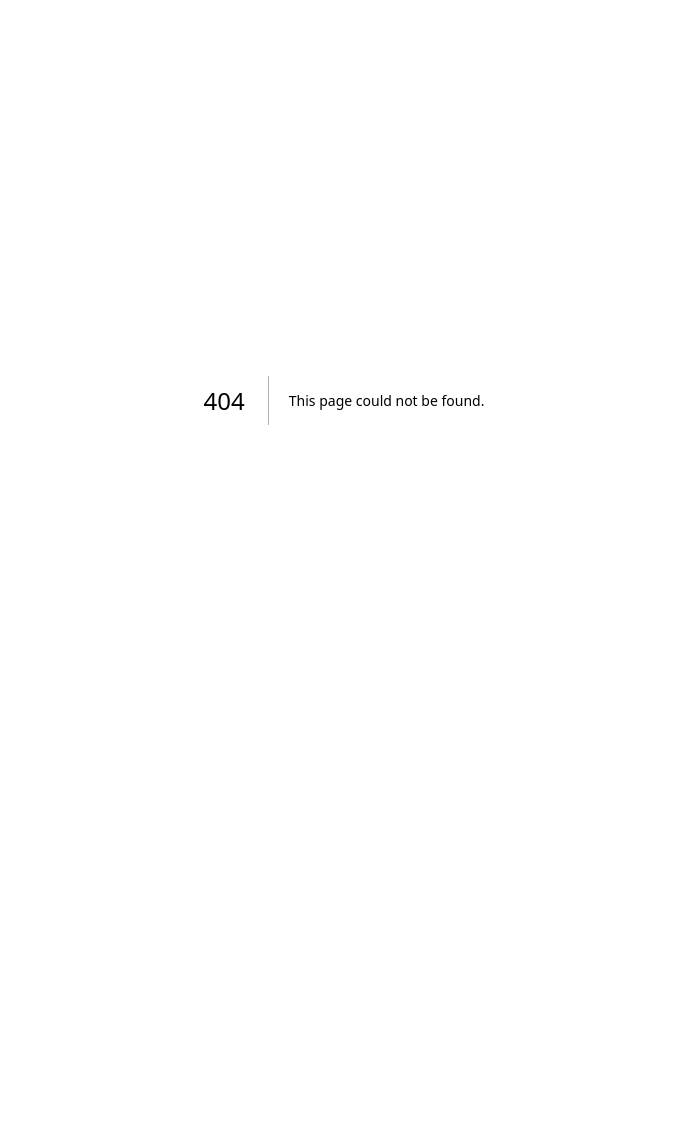
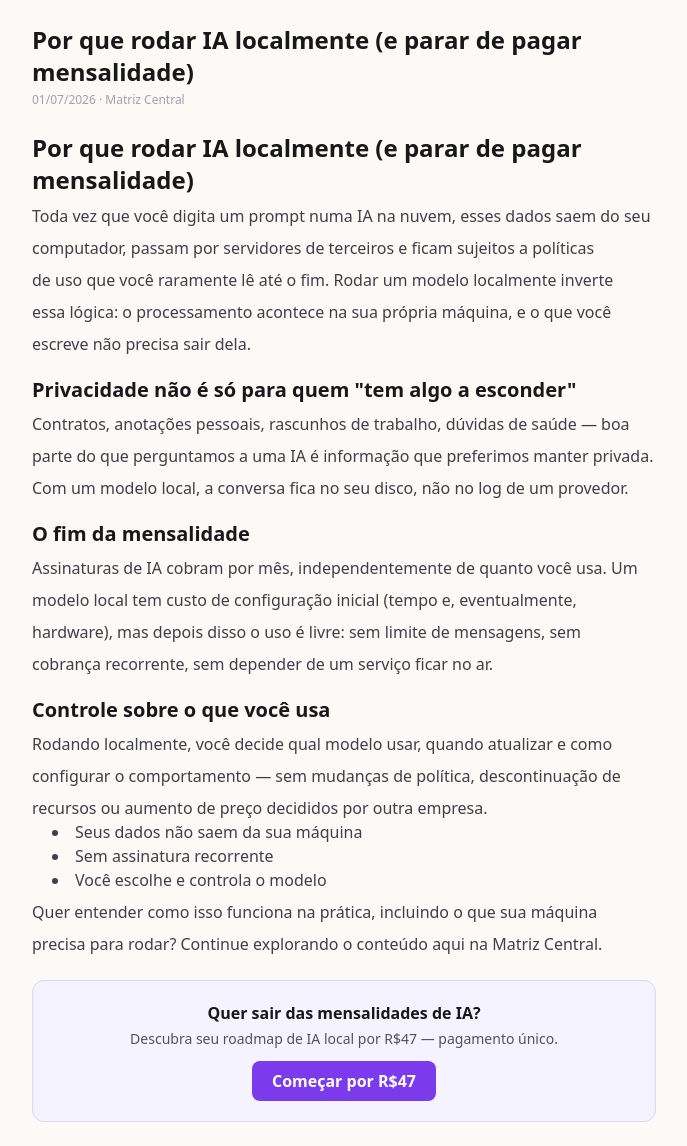
Before and after one commit to limajeferson/matrizcentral, a Next.js app: page /blog/por-que-ia-local in a window 1280 px wide. Before the commit this address had no page. Shown: the whole page, without its empty margins (296-983 px from the left). Before the commit the page ends 800 px from the top, so only its background shows below. Built offline with nearby package versions, Linux system fonts and the light colour scheme.

Commit message:
feat(blog): paginas /blog e /blog/[slug] (SEO + CTA de funil)

```diff
--- /dev/null
+++ b/src/app/blog/[slug]/page.tsx
@@ -0,0 +1,36 @@
+import { readFile } from "fs/promises";
+import path from "path";
+import { notFound } from "next/navigation";
+import type { Metadata } from "next";
+import { BLOG_POSTS } from "@/data/blog";
+import { getPostBySlug } from "@/lib/blog";
+import Markdown from "@/components/ui/Markdown";
+
+export function generateMetadata({ params }: { params: { slug: string } }): Metadata {
+  const post = getPostBySlug(BLOG_POSTS, params.slug);
+  if (!post) return { title: "Artigo não encontrado — Matriz Central" };
+  return { title: `${post.title} — Matriz Central`, description: post.excerpt };
+}
+
+export default async function BlogPostPage({ params }: { params: { slug: string } }) {
+  const post = getPostBySlug(BLOG_POSTS, params.slug);
+  if (!post) notFound();
+
+  let body = "";
+  try { body = await readFile(path.join(process.cwd(), post.bodyPath), "utf-8"); } catch { body = post.excerpt; }
+
+  return (
+    <div className="mx-auto max-w-2xl space-y-6 p-6">
+      <article>
+        <h1 className="text-2xl font-bold text-zinc-900">{post.title}</h1>
+        <p className="mt-1 text-xs text-zinc-400">{new Date(post.date).toLocaleDateString("pt-BR")} · {post.author}</p>
+        <div className="mt-4"><Markdown source={body} /></div>
+      </article>
+      <div className="rounded-xl border border-violet-200 bg-violet-50 p-5 text-center">
+        <p className="font-semibold text-zinc-900">Quer sair das mensalidades de IA?</p>
+        <p className="mt-1 text-sm text-zinc-600">Descubra seu roadmap de IA local por R$47 — pagamento único.</p>
+        <a href="/oferta" className="mt-3 inline-block rounded-lg bg-violet-600 px-5 py-2 font-semibold text-white">Começar por R$47</a>
+      </div>
+    </div>
+  );
+}
--- /dev/null
+++ b/src/app/blog/page.tsx
@@ -0,0 +1,23 @@
+import { BLOG_POSTS } from "@/data/blog";
+import { getSortedPosts } from "@/lib/blog";
+
+export const metadata = { title: "Blog — Matriz Central", description: "Artigos sobre IA local: privacidade, custo, hardware e como sair das mensalidades." };
+
+export default function BlogPage() {
+  const posts = getSortedPosts(BLOG_POSTS);
+  return (
+    <div className="mx-auto max-w-2xl space-y-6 p-6">
+      <h1 className="text-2xl font-bold">Blog</h1>
+      <ul className="space-y-4">
+        {posts.map((p) => (
+          <li key={p.slug} className="rounded-xl border border-zinc-200 bg-white p-4">
+            <a href={`/blog/${p.slug}`} className="text-lg font-semibold text-zinc-900 hover:text-violet-600">{p.title}</a>
+            <p className="mt-1 text-sm text-zinc-600">{p.excerpt}</p>
+            <p className="mt-2 text-xs text-zinc-400">{new Date(p.date).toLocaleDateString("pt-BR")} · {p.author}</p>
+          </li>
+        ))}
+        {posts.length === 0 && <p className="text-sm text-zinc-500">Em breve, novos artigos.</p>}
+      </ul>
+    </div>
+  );
+}
```
